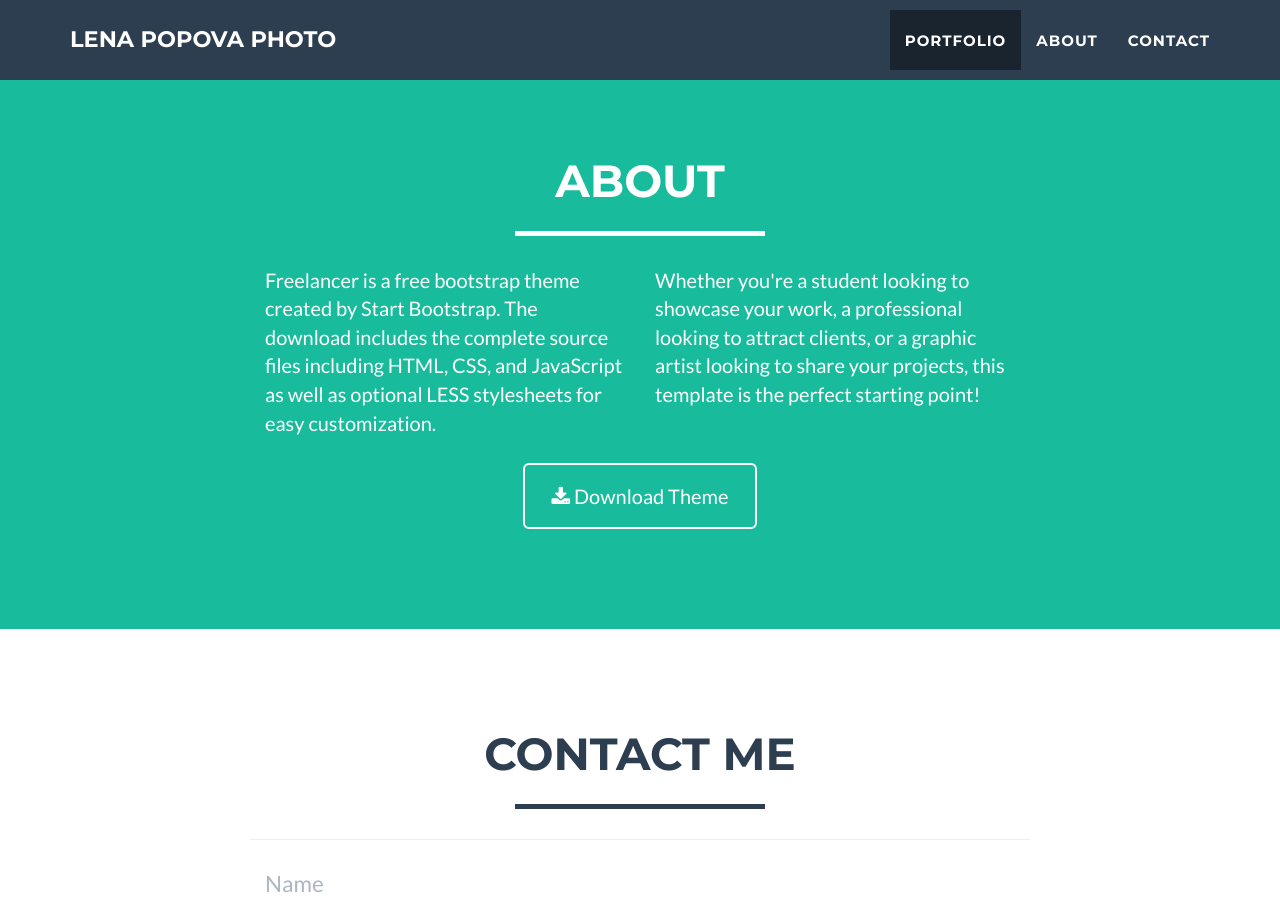
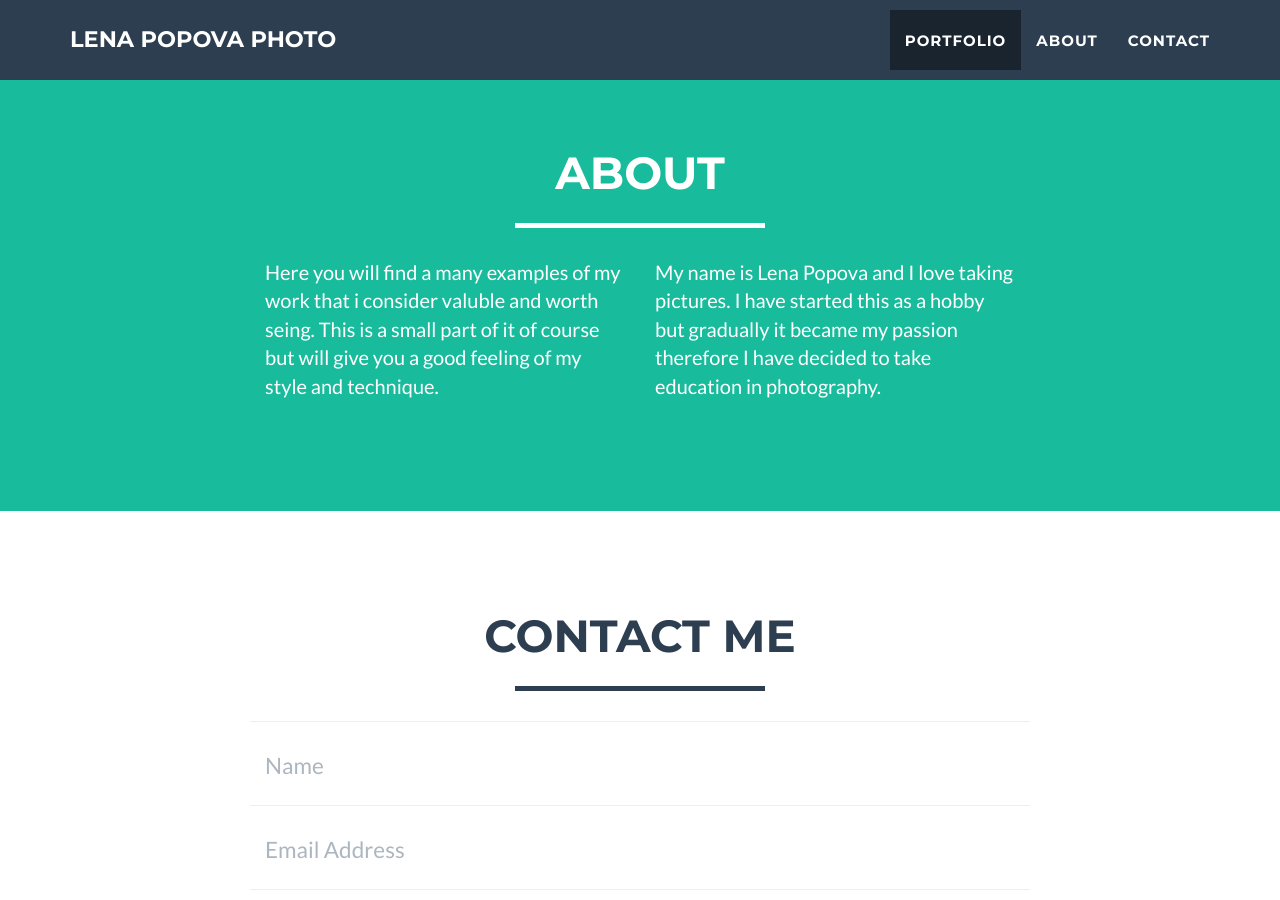
Before and after one commit to denipo/popova-photo, a Jekyll site: the page built from index.html, in a window 1280 px wide and 900 px high, scrolled down 1630 px. Built offline with Jekyll 4.4.1, drawn with Linux system fonts in a browser that asks for light colours.

Commit message:
pics and profile changes

```diff
--- a/_includes/about.html
+++ b/_includes/about.html
@@ -9,16 +9,16 @@
             </div>
             <div class="row">
                 <div class="col-lg-4 col-lg-offset-2">
-                    <p>Freelancer is a free bootstrap theme created by Start Bootstrap. The download includes the complete source files including HTML, CSS, and JavaScript as well as optional LESS stylesheets for easy customization.</p>
+                    <p>Here you will find a many examples of my work that i consider valuble and worth seing. This is a small part of it of course but will give you a good feeling of my style and technique. </p>
                 </div>
                 <div class="col-lg-4">
-                    <p>Whether you're a student looking to showcase your work, a professional looking to attract clients, or a graphic artist looking to share your projects, this template is the perfect starting point! </p>
+                    <p>My name is Lena Popova and I love taking pictures. I have started this as a hobby but gradually it became my passion therefore I have decided to take education in photography. </p>
                 </div>
-                <div class="col-lg-8 col-lg-offset-2 text-center">
+  <!---              <div class="col-lg-8 col-lg-offset-2 text-center">
                     <a href="#" class="btn btn-lg btn-outline">
                         <i class="fa fa-download"></i> Download Theme
                     </a>
-                </div>
+                </div>  -->
             </div>
         </div>
     </section>
```
Also changed, not shown: img/profile.png.
